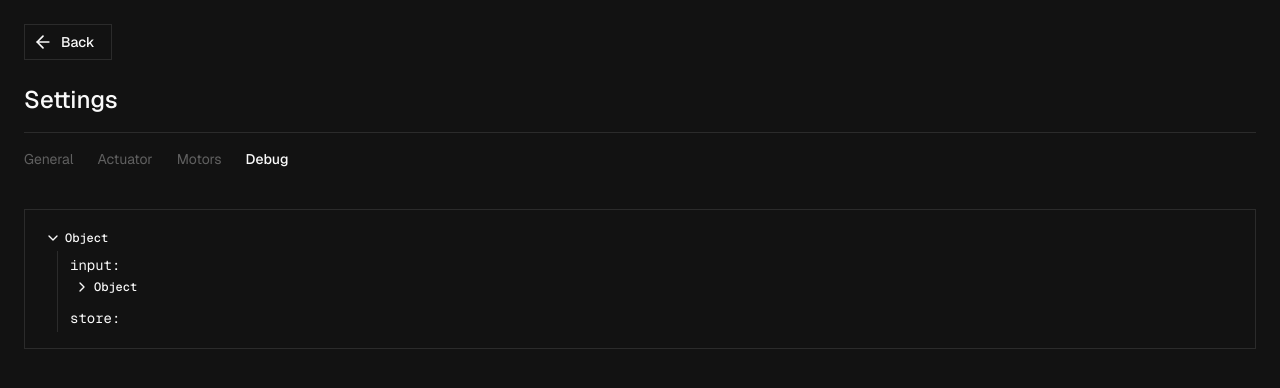
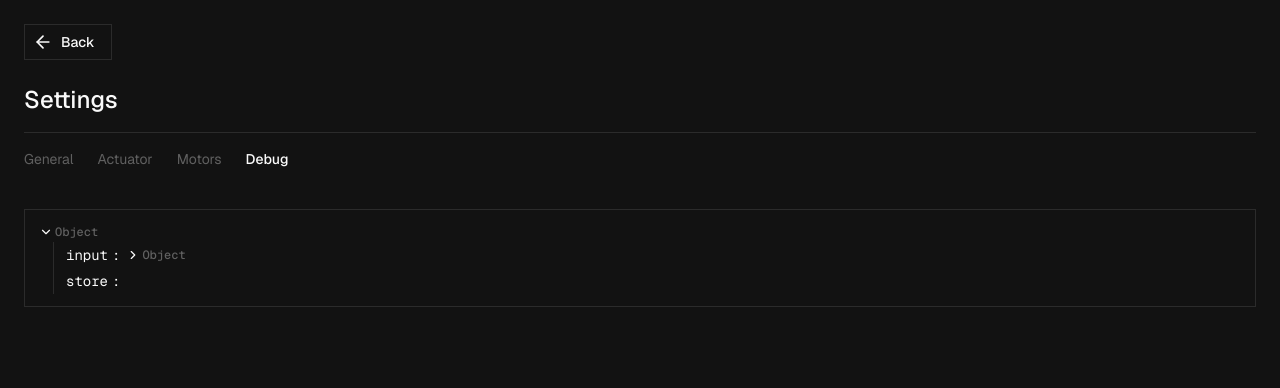
Before and after one commit to mossida/xtee, a Next.js app: page /settings/debug in a window 1280 px wide. Both pictures are taken after a click on the button "Object". Shown: the top 388 px of the page. Built offline with nearby package versions, Linux system fonts and the light colour scheme.

Commit message:
feat: json viewer

```diff
--- a/src/app/settings/debug/page.tsx
+++ b/src/app/settings/debug/page.tsx
@@ -16,5 +16,5 @@ export default function DebugPage() {
     store: Object.fromEntries(store ?? []),
   };
 
-  return <JsonViewer data={debugObject} initialExpanded={true} />;
+  return <JsonViewer data={debugObject} />;
 }
--- a/src/components/json-viewer.tsx
+++ b/src/components/json-viewer.tsx
@@ -4,32 +4,66 @@ import { Button } from "@/components/ui/button";
 import { Card, CardContent } from "@/components/ui/card";
 import { cn } from "@/lib/cn";
 import { ChevronDown, ChevronRight } from "lucide-react";
-import { useState } from "react";
+import { useReducer } from "react";
+import { flatMap, pipe } from "remeda";
 
-type JsonViewerProps = {
-  data: unknown;
-  initialExpanded?: boolean;
-  className?: string;
+const getAllPaths = (value: unknown, currentPath: string): string[] => {
+  if (value === null || value === undefined || typeof value !== "object")
+    return [];
+
+  if (Array.isArray(value))
+    return pipe(Array.from(value.entries()), (entries) => [
+      currentPath,
+      ...flatMap(entries, ([index, item]) =>
+        getAllPaths(item, `${currentPath}-${index}`),
+      ),
+    ]);
+
+  return pipe(Array.from(Object.entries(value)), (entries) => [
+    currentPath,
+    ...flatMap(entries, ([key, val]) =>
+      getAllPaths(val, `${currentPath}-${key}`),
+    ),
+  ]);
 };
 
-export const JsonViewer: React.FC<JsonViewerProps> = ({
-  data,
-  initialExpanded = false,
-  className,
-}) => {
-  const [expandedPaths, setExpandedPaths] = useState<Set<string>>(new Set());
+type ExpandedState = Set<string>;
+type ExpandedAction = { type: "TOGGLE"; path: string };
 
-  const toggleExpand = (path: string) => {
-    const newExpandedPaths = new Set(expandedPaths);
-    if (newExpandedPaths.has(path)) {
-      newExpandedPaths.delete(path);
-    } else {
-      newExpandedPaths.add(path);
+const expandedReducer = (
+  state: ExpandedState,
+  action: ExpandedAction,
+): ExpandedState => {
+  switch (action.type) {
+    case "TOGGLE": {
+      const newState = new Set(state);
+
+      if (newState.has(action.path)) newState.delete(action.path);
+      else newState.add(action.path);
+
+      return newState;
     }
-    setExpandedPaths(newExpandedPaths);
+    default:
+      return state;
+  }
 };
 
-  const renderValue = (value: unknown, path: string, indent = 0) => {
+const getStableKey = (value: unknown, path: string): string => {
+  if (value === null) return `${path}-null`;
+  if (value === undefined) return `${path}-undefined`;
+  if (typeof value === "object") return path;
+  return `${path}-${String(value)}`;
+};
+
+const renderValue = (
+  value: unknown,
+  path: string,
+  expandedPaths: Set<string>,
+  onToggle: (path: string) => void,
+  indent = 0,
+) => {
+  const isExpanded = expandedPaths.has(path);
+
   if (value === null)
     return <span className="text-muted-foreground">null</span>;
   if (value === undefined)
@@ -39,36 +73,50 @@ export const JsonViewer: React.FC<JsonViewerProps> = ({
     if (value.length === 0)
       return <span className="text-muted-foreground">[]</span>;
 
-      const isExpanded = expandedPaths.has(path);
     return (
       <div>
         <Button
           variant="ghost"
           size="sm"
-            className="h-6 px-1 hover:bg-transparent"
-            onClick={() => toggleExpand(path)}
+          className="h-5 px-0.5 hover:bg-transparent hover:text-primary flex items-center"
+          onClick={() => onToggle(path)}
         >
           {isExpanded ? (
-              <ChevronDown className="h-4 w-4" />
+            <ChevronDown className="h-3.5 w-3.5" />
           ) : (
-              <ChevronRight className="h-4 w-4" />
+            <ChevronRight className="h-3.5 w-3.5" />
           )}
-            <span className="ml-1">Array[{value.length}]</span>
+          <span className="ml-0.5 text-muted-foreground hover:text-foreground">
+            Array[{value.length}]
+          </span>
         </Button>
         {isExpanded && (
           <div className="ml-4 border-l pl-3 border-border">
-              {value.map((item, index) => (
+            {value.map((item, index) => {
+              const itemPath = `${path}-${index}`;
+              return (
                 <div
-                  key={`${path}-${
-                    // biome-ignore lint/suspicious/noArrayIndexKey: safe
-                    index
-                  }`}
-                  className="py-1"
+                  key={getStableKey(item, itemPath)}
+                  className="grid items-start py-[3px]"
+                  style={{
+                    gridTemplateColumns: "max-content max-content 1fr",
+                    gap: "4px",
+                  }}
                 >
-                  <span className="text-muted-foreground mr-2">{index}:</span>
-                  {renderValue(item, `${path}-${index}`, indent + 1)}
+                  <span className="text-muted-foreground tabular-nums">
+                    {index}
+                  </span>
+                  <span className="text-muted-foreground">:</span>
+                  {renderValue(
+                    item,
+                    itemPath,
+                    expandedPaths,
+                    onToggle,
+                    indent + 1,
+                  )}
                 </div>
-              ))}
+              );
+            })}
           </div>
         )}
       </div>
@@ -80,30 +128,48 @@ export const JsonViewer: React.FC<JsonViewerProps> = ({
     if (entries.length === 0)
       return <span className="text-muted-foreground">{}</span>;
 
-      const isExpanded = expandedPaths.has(path);
     return (
       <div>
         <Button
           variant="ghost"
           size="sm"
-            className="h-6 px-1 hover:bg-transparent"
-            onClick={() => toggleExpand(path)}
+          className="h-5 px-0.5 hover:bg-transparent hover:text-primary flex items-center"
+          onClick={() => onToggle(path)}
         >
           {isExpanded ? (
-              <ChevronDown className="h-4 w-4" />
+            <ChevronDown className="h-3.5 w-3.5" />
           ) : (
-              <ChevronRight className="h-4 w-4" />
+            <ChevronRight className="h-3.5 w-3.5" />
           )}
-            <span className="ml-1">Object</span>
+          <span className="ml-0.5 text-muted-foreground hover:text-foreground">
+            Object
+          </span>
         </Button>
         {isExpanded && (
           <div className="ml-4 border-l pl-3 border-border">
-              {entries.map(([key, val]) => (
-                <div key={`${path}-${key}`} className="py-1">
-                  <span className="text-primary mr-2">{key}:</span>
-                  {renderValue(val, `${path}-${key}`, indent + 1)}
+            {entries.map(([key, val]) => {
+              const valPath = `${path}-${key}`;
+              return (
+                <div
+                  key={getStableKey(val, valPath)}
+                  className="grid items-start py-[3px]"
+                  style={{
+                    gridTemplateColumns: "max-content max-content 1fr",
+                    gap: "4px",
+                  }}
+                >
+                  <span className="text-primary">{key}</span>
+                  <span className="text-primary">:</span>
+                  {renderValue(
+                    val,
+                    valPath,
+                    expandedPaths,
+                    onToggle,
+                    indent + 1,
+                  )}
                 </div>
-              ))}
+              );
+            })}
           </div>
         )}
       </div>
@@ -120,10 +186,34 @@ export const JsonViewer: React.FC<JsonViewerProps> = ({
   return <span>{String(value)}</span>;
 };
 
+type JsonViewerProps = {
+  data: unknown;
+  initialExpanded?: boolean;
+  className?: string;
+};
+
+export const JsonViewer: React.FC<JsonViewerProps> = ({
+  data,
+  initialExpanded = false,
+  className,
+}) => {
+  const [expandedPaths, dispatch] = useReducer(
+    expandedReducer,
+    new Set(initialExpanded ? getAllPaths(data, "root") : []),
+  );
+
+  const handleToggle = (path: string) => {
+    dispatch({ type: "TOGGLE", path });
+  };
+
   return (
     <Card className={cn("w-full overflow-auto", className)}>
-      <CardContent className="p-4 font-mono text-sm">
-        {renderValue(data, "root")}
+      <CardContent className="p-3 font-mono text-sm">
+        <div className="flex items-start">
+          <div className="flex-1">
+            {renderValue(data, "root", expandedPaths, handleToggle)}
+          </div>
+        </div>
       </CardContent>
     </Card>
   );
```
Lines whose indentation alone changed are shown as unchanged.
